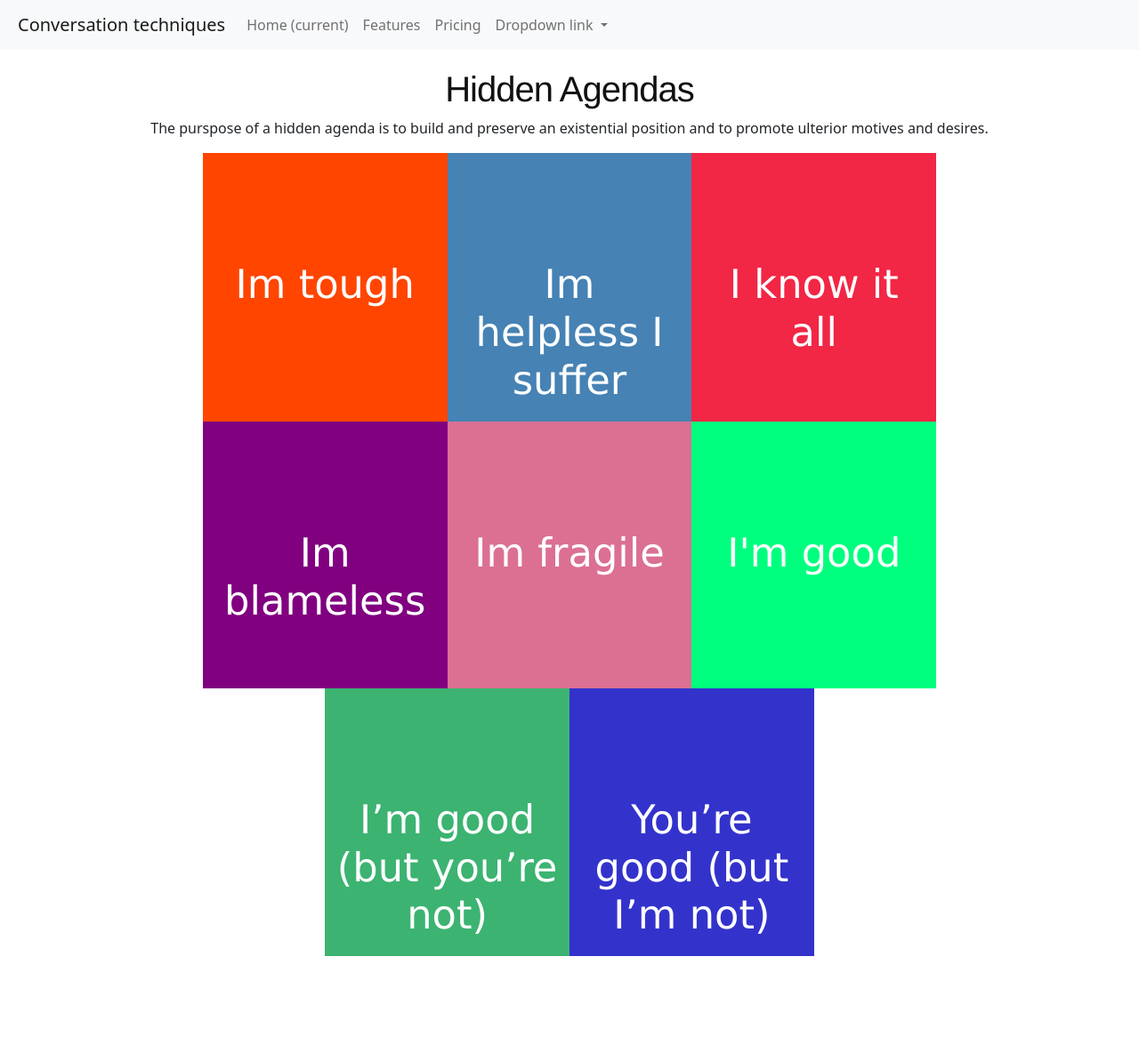
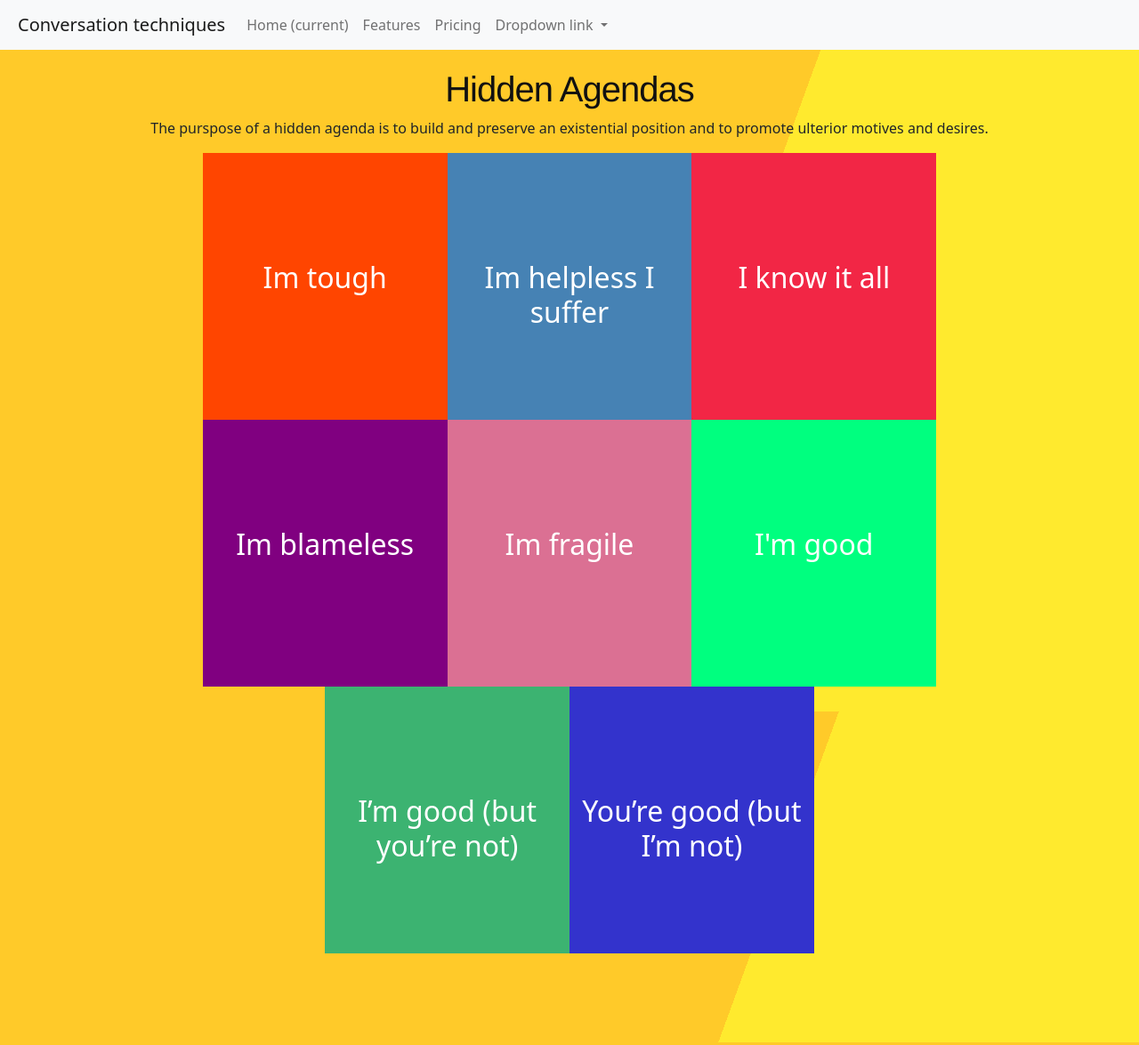
Before and after one commit to sjharw/Conversation-Tools-Website, a Flask app: page /ha in a window 1280 px wide. Shown: the whole page at 89% size. Run offline with Flask 2, Linux system fonts and the light colour scheme; some libraries are stand-ins or nearby versions.

Commit message:
hidden agenda sytling fonts

```diff
--- a/static/ha.css
+++ b/static/ha.css
@@ -1,3 +1,9 @@
+/* --- BACKGROUND --- */
+body {
+  background: linear-gradient(110deg, #ffca29 60%, #ffea2e 60%); /* background style */
+  background-attachment: fixed; /* background stays in fixed position */
+ }
+
 /* --- FLEX BOXES --- */
  /* The main contents container */
 #maincontent {
@@ -5,83 +11,50 @@
 }
 
  /* the outer flex container */
-#flexbox {
+.flexbox {
   display: flex; /* The outer flex container */
   justify-content: center;  /* Centre the flexboxes */
   flex-wrap: wrap; /* flexboxes move to new row automatically */
   width: 100%;
  }
 
- /* the flex box containers */
-#parent{
-  flex: 0 30%; /* width of flexbox */
-  min-height:300px; /* set min height of flexbox */
-}
-
-.red {
-  background: orangered;
-}
-
-.blue {
-  background: steelblue;
-}
-
-.hotpink{
- background:#f22645;
-}
-
-.purple{
- background:purple;
-}
-
-.pink{
-  background:#DB7093;
-}
-
-.springgreen {
-background: #00FF7F;
-}
-
-.lightgreen{
-background: #3CB371;
-}
-
-.lightseagreen{
-background: #3333CC;
-}
-
-#flexbox > div {
+/* flexbox font styling */
+ .flexbox > div {
   padding: .70em;
   color: white;
 }
 
-#flexbox > div > h2{
+.flexbox > div > h2{
   text-align: center;
-  font-size: 3.5vw;
-  font-family: Geneva;
   padding-top: 110px; /* Centre text in middle of flexbox */
 }
 
-#flexbox > div > p{
+.flexbox > div > p {
   margin: 10px 10px 10px 10px;
-  font-size:15px;
-  font-family: Geneva;
+  font-size: 12px;
+}
+
+
+ /* the flex box containers */
+.parent{
+  flex: 0 30%; /* width of flexbox */
+  min-height:300px; /* set min height of flexbox */
 }
 
 #hover-content {
     display:none;
 }
 
-#parent:hover #hover-content {
+.parent:hover #hover-content {
   display:block;
 }
 
-#parent:hover {
+.parent:hover {
 transform: scale(1.2); /* on hover flexbox size increases*/
 fit-content(40%); /* make sure flexbox content fits the flexbox on hover */
 }
 
-#parent:hover h2{
+.parent:hover h2 {
     display:none;
 }
 
--- a/templates/base.html
+++ b/templates/base.html
@@ -30,8 +30,8 @@
                     Dropdown link
                   </a>
                   <div class="dropdown-menu" aria-labelledby="navbarDropdownMenuLink">
+                    <a class="dropdown-item" href="{{url_for('se')}}">Safe environment</a>
                     <a class="dropdown-item" href="{{url_for('sp')}}">Shared pool</a>
-                    <a class="dropdown-item" href="{{url_for('se')}}">Safe environment</a>
                     <a class="dropdown-item" href="{{url_for('ha')}}">Hidden agendas</a>
                     <a class="dropdown-item" href="{{url_for('shn')}}">Human needs</a>
                   </div>
--- a/templates/hiddenagendas.html
+++ b/templates/hiddenagendas.html
@@ -18,8 +18,8 @@
 <!-- FLEX BOX CONTAINERS -->
 <div class="container" id="maincontent">
     <!-- Start of fex boxes -->
-    <div class="container" id="flexbox">
-        <div id="parent" class="red">
+    <div class="container flexbox">
+        <div class="parent" style="background: orangered;">
             <h2>Im tough</h2>
             <p id="hover-content">
                 <b>Definition:</b> Someone who talks about everything they have done with the underlying message that they work harder, longer, and faster than anyone else and that they are invulnerable.
@@ -35,7 +35,7 @@
             </p>
         </div>
 
-        <div id="parent" class="blue">
+        <div class="parent" style="background: steelblue;">
             <h2>Im helpless I suffer</h2>
             <p id="hover-content">
                 <b>Definition:</b> Someone who talks about how unfortunate they are, how they can't get out of their situation, and they come up with reasons as to why the suggestions they receive won't work.
@@ -51,7 +51,7 @@
             </p>
         </div>
 
-        <div id="parent" class="hotpink">
+        <div class="parent" style="background: #f22645;">
             <h2>I know it all</h2>
             <p id="hover-content">
                 <b>Definition:</b> Someone who lectures/ moralises/ teaches/i nstructs intending to prove how much they know.
@@ -67,7 +67,7 @@
             </p>
         </div>
 
-        <div id="parent" class="purple">
+        <div class="parent" style="background: purple;">
             <h2>Im blameless</h2>
             <p id="hover-content">
                 <b>Definition:</b> Someone who never takes the blame by creating excuses or by blaming someone else. For example, they take advice from someone else and then blame the person who gave them the advice if things don't pan out
@@ -84,7 +84,7 @@
             </p>
         </div>
 
-        <div id="parent" class="pink">
+        <div class="parent" style="background: #DB7093;">
             <h2>Im fragile</h2>
             <p id="hover-content">
                 <b>Definition:</b> Someone who uses stories about betrayal and hurt in the past to come across as fragile, wounded, and in need of protection from the truth.
@@ -101,7 +101,7 @@
             </p>
         </div>
 
-        <div id="parent" class="springgreen">
+        <div class="parent" style="background: #00FF7F;">
             <h2>I'm good</h2>
             <p id="hover-content">
                 <b>Definition:</b> Someone who looks to impress others by telling stories that highlight one or more attributes about themselves that they value most (courageous, wealthy, generous, loyal, ambitious, successful).
@@ -114,7 +114,7 @@
             </p>
         </div>
 
-        <div id="parent" class="lightgreen">
+        <div class="parent" style="background: #3CB371;">
             <h2>I’m good (but you’re not)</h2>
             <p id="hover-content">
                 <b>Definition:</b> Someone who uses stories to demonstrate that they were right and others were wrong.
@@ -133,7 +133,7 @@
             </p>
         </div>
 
-        <div id="parent" class="lightseagreen">
+        <div class="parent" style="background: #3333CC;">
             <h2>You’re good (but I’m not)</h2>
             <p id="hover-content">
                 <b>Definition:</b> Someone who says disparaging things about themselves in order to make someone else look better.
--- a/templates/safeenvironment.html
+++ b/templates/safeenvironment.html
@@ -14,6 +14,7 @@
 <p style="text-align: center;">
     A safe environment creates a space for people to openly share their thoughts without being on the defence/ attack.
 </p>
+<br>
 
 
 <!--- ACCORDIONS (see https://codepen.io/sureshrkm/pen/ZbzBpr ) --->
```
